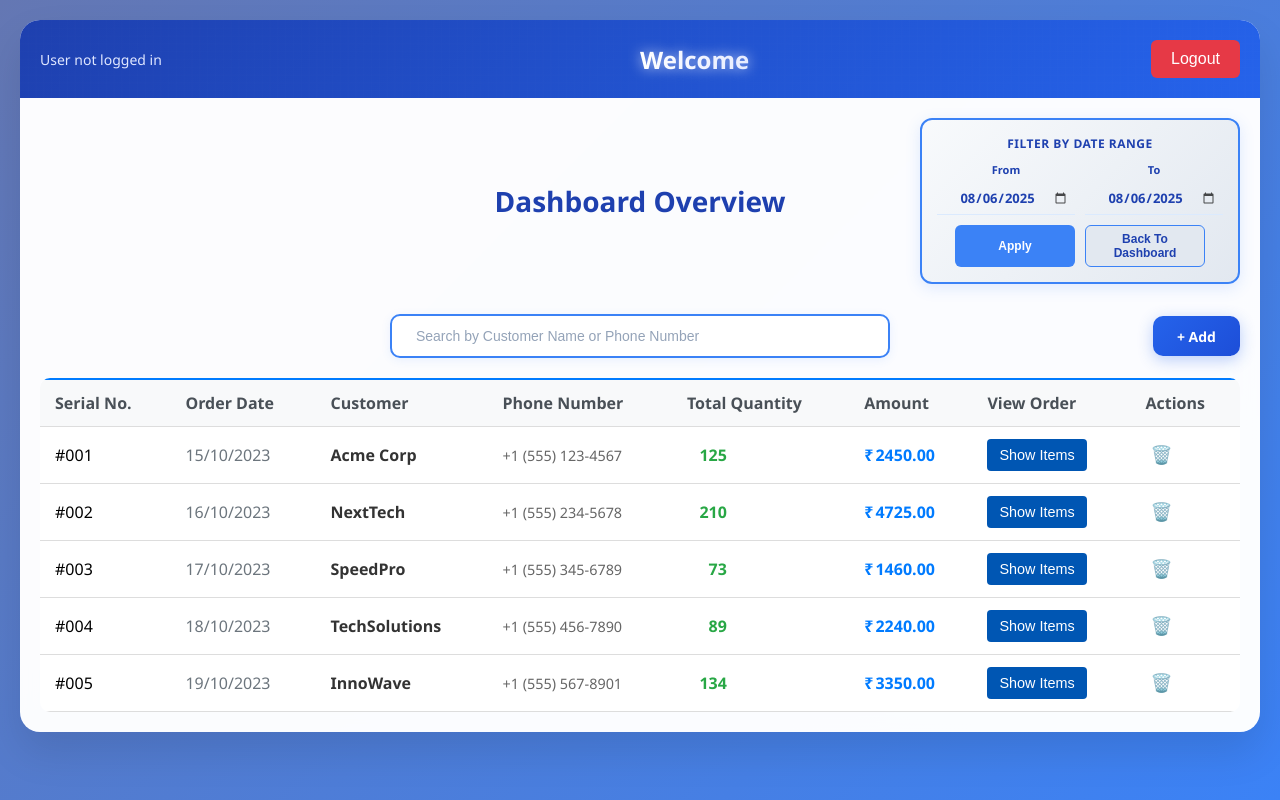
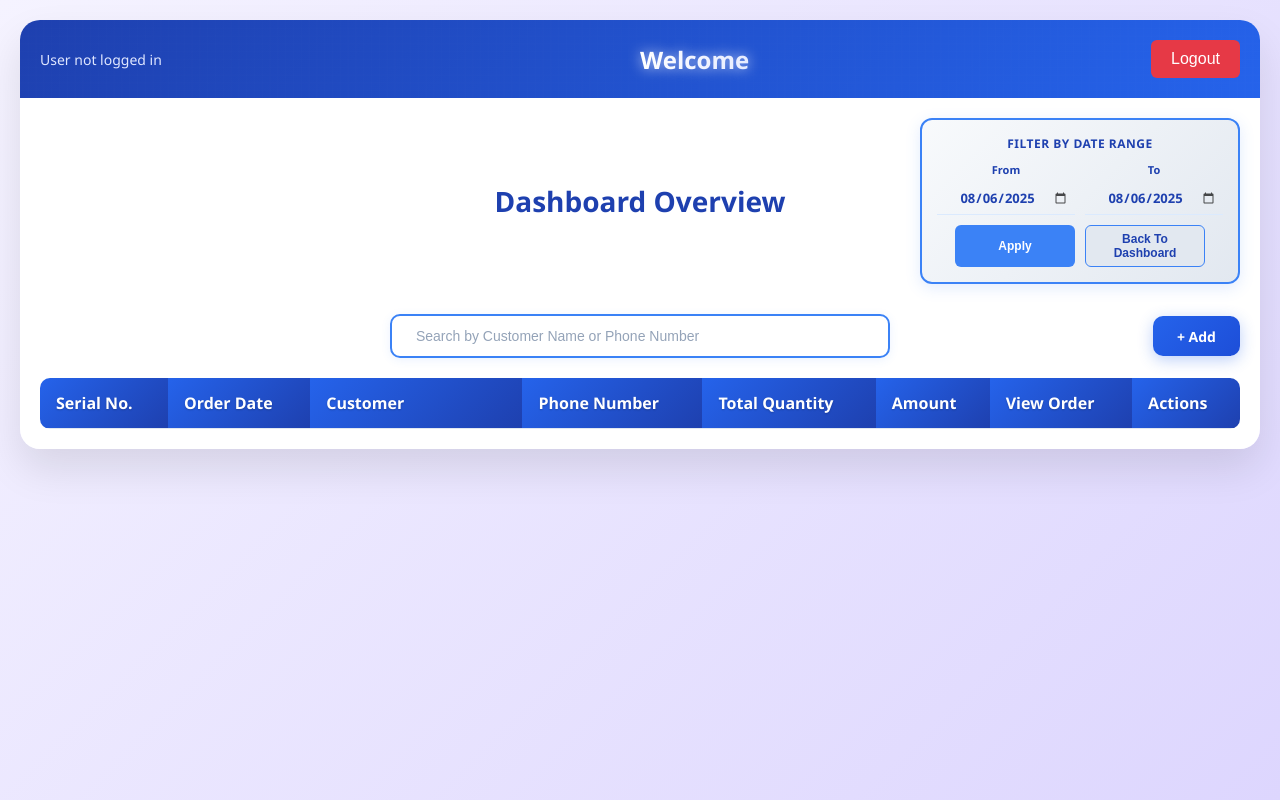
Before and after one commit to afsal-p-u/project1, a Django app: page /index/ in a window 1280 px wide. Run offline with Django 5.2, Linux system fonts and the light colour scheme; lists and menus that the app fills with data are empty.

Commit message:
update 06/08/25

```diff
--- a/syncdata/templates/index.html
+++ b/syncdata/templates/index.html
@@ -13,7 +13,7 @@
 
         body {
             font-family: 'Segoe UI', Tahoma, Geneva, Verdana, sans-serif;
-            background: linear-gradient(135deg, #6477b3 0%, #3b82f6 100%);
+    background: linear-gradient(135deg, #f5f3ff 0%, #ddd6fe 100%);
             min-height: 100vh;
             padding: 20px;
             -webkit-tap-highlight-color: transparent;
@@ -327,20 +327,25 @@
         }
 
             th, td {
-            padding: 12px 15px;
+            padding: 14px 16px;
             text-align: left;
-            border-bottom: 1px solid #ddd;
-        }
-
+            border-bottom: 1px solid #e2e8f0;
+            transition: all 0.2s ease;
+        }
         th {
-            background-color: #f8f9fa;
-            font-weight: bold;
-            color: #495057;
-            border-top: 2px solid #007bff;
-        }
-
+            background: linear-gradient(135deg, #2563eb 0%, #1e40af 100%);
+            color: white;
+            font-weight: 600;
+            border-top: none;
+            position: sticky;
+            top: 0;
+            text-shadow: 0 1px 2px rgba(0,0,0,0.2);
+        }
         tr:hover {
-            background-color: #f8f9fa;
+            background-color: rgba(37, 99, 235, 0.05);
+            transform: translateY(-1px);
+            box-shadow: 0 4px 8px rgba(0,0,0,0.05);
+            transition: all 0.2s ease;
         }
 
         .customer-name {
@@ -487,14 +492,12 @@
             background: rgba(239, 68, 68, 0.1);
             transform: rotate(90deg) scale(1.1);
         }
-
 .modal-header {
-            background: linear-gradient(135deg, #3b82f6 0%, #1e40af 100%);
-            color: white;
+    background:#4682b4; /* Your chosen base color */
     padding: 25px 30px;
-            border-radius: 20px 20px 0 0;
-            position: relative;
-            overflow: hidden;
+    border-radius: 16px 16px 0 0;
+    color: #4c1d95; /* Deep purple text for contrast */
+    border-bottom: 1px solid #c4b5fd; /* Slightly darker lavender border */
 }
 
         .modal-header::before {
@@ -1150,6 +1153,20 @@
             margin-right: 2px;
         }
         /*  */
+        /* Add this to your existing CSS */
+        #orderTable th:nth-child(3),
+        #orderTable td:nth-child(3) {
+            text-align: left;
+            min-width: 180px; /* Adjust as needed */
+        }
+
+        .customer-name {
+            white-space: nowrap;
+            overflow: hidden;
+            text-overflow: ellipsis;
+            max-width: 180px; /* Should match min-width above */
+            display: inline-block;
+        }
 
 
     </style>
@@ -1219,7 +1236,7 @@
                         </tr>
                     </thead>
                     <tbody id="orderTableBody">
-                        <!-- Data will be populated by JavaScript -->
+                        <!-- Populated dynamically -->
                     </tbody>
                 </table>
             </div>
@@ -1316,38 +1333,39 @@
     </div>
 
     <script>
+        /* ========= utility ========= */
         function formatPrice(price) {
             const num = typeof price === 'string' ? parseFloat(price) : price;
-            return num.toFixed(2); // Always show 2 decimal places
-        }
-
+            return num.toFixed(2);
+        }
+
+        /* ========= live order list per customer ========= */
+        function getCustomerOrders() {
+            return JSON.parse(localStorage.getItem('orders_all') || '[]');
+        }
+        let orderData = getCustomerOrders();
+
+        /* ========= logout ========= */
+        const logoutButton = document.getElementById("logout-btn");
+        logoutButton.addEventListener("click", () => {
+            if (confirm("Are you sure you want to logout?")) {
+                localStorage.removeItem("access_token");
+                localStorage.removeItem("user_id");
+                localStorage.removeItem("client_id");
+                window.location.href = "/login";
+            }
+        });
+
+        const userInfoText = document.getElementById('userInfoText');
         const userId = localStorage.getItem('user_id');
         const clientId = localStorage.getItem('client_id');
-        let currentOrderId = null;
-        let currentOrderDetails = null;
-        let currentOrder = null;
-
-        const logoutButton = document.getElementById("logout-btn");
-        logoutButton.addEventListener("click", () => {
-            const confirmed = confirm("Are you sure you want to logout?");
-
-            if (confirmed) {
-                localStorage.removeItem("access_token")
-                localStorage.removeItem("user_id")
-                localStorage.removeItem("client_id");
-
-                window.location.href = "/login"
-            }
-        })
-
-        const userInfoText = document.getElementById('userInfoText');
-
         if (userId && clientId) {
-            userInfoText.textContent = `ID: ${clientId} | USERID: ${userId}`
+            userInfoText.textContent = `ID: ${clientId} | USERID: ${userId}`;
         } else {
             userInfoText.textContent = "User not logged in";
         }
 
+        /* ========= date helpers ========= */
         function updateCurrentDate() {
             const now = new Date();
             const todayISO = now.toISOString().split('T')[0];
@@ -1355,61 +1373,7 @@
             document.getElementById('toDate').value = todayISO;
         }
 
-        const orderData = [
-            {
-                id: 1,
-                serialNo: "#001",
-                customer: "Acme Corp",
-                phone: "+1 (555) 123-4567",
-                quantity: 125,
-                amount: 2450.00,
-                orderDate: "15/10/2023"
-            },
-            {
-                id: 2,
-                serialNo: "#002",
-                customer: "NextTech",
-                phone: "+1 (555) 234-5678",
-                quantity: 210,
-                amount: 4725.00,
-                orderDate: "16/10/2023"
-            },
-            {
-                id: 3,
-                serialNo: "#003",
-                customer: "SpeedPro",
-                phone: "+1 (555) 345-6789",
-                quantity: 73,
-                amount: 1460.00,
-                orderDate: "17/10/2023"
-            },
-            {
-                id: 4,
-                serialNo: "#004",
-                customer: "TechSolutions",
-                phone: "+1 (555) 456-7890",
-                quantity: 89,
-                amount: 2240.00,
-                orderDate: "18/10/2023"
-            },
-            {
-                id: 5,
-                serialNo: "#005",
-                customer: "InnoWave",
-                phone: "+1 (555) 567-8901",
-                quantity: 134,
-                amount: 3350.00,
-                orderDate: "19/10/2023"
-            }
-        ];
-
-        const modalItems = [
-            { id: 1, name: 'Burger Deluxe', price: 12.00, quantity: 2, total: 24.00 },
-            { id: 2, name: 'French Fries', price: 4.00, quantity: 2, total: 8.00 },
-            { id: 3, name: 'Coke', price: 2.90, quantity: 9, total: 26.10 },
-            { id: 4, name: 'Ice Cream', price: 3.00, quantity: 1, total: 3.00 }
-        ];
-
+        /* ========= populate table ========= */
         function populateTable() {
             const tableBody = document.getElementById('orderTableBody');
             tableBody.innerHTML = '';
@@ -1417,12 +1381,8 @@
             orderData.forEach((order, index) => {
                 const row = document.createElement('tr');
                 row.setAttribute('data-id', order.id);
-
                 const dateParts = order.orderDate.split('/');
-                const isoDate = `${dateParts[2]}-${dateParts[1]}-${dateParts[0]}`;
-                row.setAttribute('data-date', isoDate);
-
-               const formattedAmount = formatPrice(order.amount);
+                row.setAttribute('data-date', `${dateParts[2]}-${dateParts[1]}-${dateParts[0]}`);
 
                 row.innerHTML = `
                     <td>${order.serialNo}</td>
@@ -1437,11 +1397,9 @@
                             <span class="unit-label"></span>
                         </div>
                     </td>
-
-                  <td><span class="amount rupee">${formattedAmount}</span></td>
-
+                    <td><span class="amount rupee">${formatPrice(order.amount)}</span></td>
                     <td>
-                        <button class="view-order-btn" onclick="viewOrder(${order.id})">
+                        <button class="view-order-btn" onclick="viewOrder(${index})">
                             Show Items
                         </button>
                     </td>
@@ -1455,7 +1413,7 @@
             });
         }
 
-
+        /* ========= search ========= */
         function setupSearch() {
             document.getElementById('searchInput').addEventListener('input', function () {
                 const filter = this.value.toLowerCase();
@@ -1471,6 +1429,7 @@
             });
         }
 
+        /* ========= date filter ========= */
         function applyDateRangeFilter() {
             const fromDate = document.getElementById('fromDate').value;
             const toDate = document.getElementById('toDate').value;
@@ -1496,9 +1455,7 @@
         function clearDateRangeFilter() {
             document.getElementById('fromDate').value = '';
             document.getElementById('toDate').value = '';
-
             updateCurrentDate();
-
             const rows = document.querySelectorAll('#orderTableBody tr');
             rows.forEach(row => {
                 row.style.display = '';
@@ -1522,55 +1479,50 @@
             });
         }
 
+        /* ========= delete order ========= */
     function deleteEntry(id) {
-            if (confirm(`Are you sure you want to delete entry #${id}?`)) {
-                const row = document.querySelector(`tr[data-id="${id}"]`);
-                row.remove();
-
-                const orderIndex = orderData.findIndex(order => order.id === id);
-                if (orderIndex !== -1) {
-                    orderData.splice(orderIndex, 1);
-                }
-
-                const tableBody = document.getElementById('orderTableBody');
-                const rows = tableBody.querySelectorAll('tr');
-                rows.forEach((row, index) => {
-                    const serialNo = `#${String(index + 1).padStart(3, '0')}`;
-                    row.cells[0].textContent = serialNo;
-                });
-            }
-        }
-
-        function viewOrder(orderId) {
-            const modal = document.getElementById('orderHistoryModal');
-            const order = orderData.find(o => o.id === orderId);
-
+    if (confirm(`Are you sure you want to delete order #${id}?`)) {
+        // 1. read the global list
+        let orders = JSON.parse(localStorage.getItem('orders_all') || '[]');
+        // 2. remove the order
+        orders = orders.filter(o => o.id !== id);
+        // 3. write back
+        localStorage.setItem('orders_all', JSON.stringify(orders));
+        // 4. refresh screen
+        orderData = orders;
+        populateTable();
+    }
+}
+
+        /* ========= view order modal ========= */
+        function viewOrder(orderIndex) {
+            const order = orderData[orderIndex];
             if (!order) return;
 
-            currentOrderId = orderId;
-            currentOrder   = order;
             currentOrderDetails = {
-                orderId: `ORD-${new Date().getFullYear()}-${String(orderId).padStart(3, '0')}`,
+                orderId: order.serialNo,
                 orderDate: order.orderDate,
                 customerName: order.customer,
-                place: "Main Branch",
-                createdBy: "Admin User",
+                place: '-',
+                createdBy: 'System',
                 createdOn: `${order.orderDate} ${new Date().getHours()}:${String(new Date().getMinutes()).padStart(2, '0')}`,
-                items: JSON.parse(JSON.stringify(modalItems)) // Deep copy
+                items: order.items
             };
 
-            document.getElementById('modalOrderId').textContent = currentOrderDetails.orderId;
+            /* header */
+            document.getElementById('modalOrderId').textContent   = currentOrderDetails.orderId;
             document.getElementById('modalOrderDate').textContent = currentOrderDetails.orderDate;
             document.getElementById('modalCustomerName').textContent = currentOrderDetails.customerName;
-            document.getElementById('modalPlace').textContent = currentOrderDetails.place;
+            document.getElementById('modalPlace').textContent  = currentOrderDetails.place;
             document.getElementById('modalCreatedBy').textContent = currentOrderDetails.createdBy;
             document.getElementById('modalCreatedOn').textContent = currentOrderDetails.createdOn;
 
+            /* totals */
             updateOrderTotals();
 
+            /* items */
             const itemsList = document.getElementById('modalOrderItemsList');
             itemsList.innerHTML = '';
-
             currentOrderDetails.items.forEach((item, index) => {
                 const row = document.createElement('tr');
                 row.setAttribute('data-item-id', item.id);
@@ -1593,12 +1545,12 @@
                 itemsList.appendChild(row);
             });
 
-            modal.style.display = 'block';
-        }
-
+            document.getElementById('orderHistoryModal').style.display = 'block';
+        }
+
+        /* ========= modal totals & actions ========= */
         function updateOrderTotals() {
             if (!currentOrderDetails) return;
-
             const itemTotal = currentOrderDetails.items.length;
             const itemCount = currentOrderDetails.items.reduce((sum, item) => sum + item.quantity, 0);
             const billTotal = currentOrderDetails.items.reduce((sum, item) => sum + item.total, 0);
@@ -1610,142 +1562,93 @@
         }
 
         function deleteOrderItem(itemIndex) {
-            if (currentOrderDetails && confirm('Are you sure you want to delete this item?')) {
+            if (!currentOrderDetails || !confirm('Are you sure you want to delete this item?')) return;
             currentOrderDetails.items.splice(itemIndex, 1);
-
-                const itemsList = document.getElementById('modalOrderItemsList');
-                itemsList.innerHTML = '';
-
-                currentOrderDetails.items.forEach((item, index) => {
-                    const row = document.createElement('tr');
-                    row.setAttribute('data-item-id', item.id);
-                    row.innerHTML = `
-                        <td class="text-center">${index + 1}</td>
-                        <td>${item.name}</td>
-                        <td class="text-right rupee">${formatPrice(item.price)}</td>
-                        <td class="text-center">
-                            <div class="quantity-control">
-                                <button class="quantity-btn" onclick="decreaseQuantity(${index})" ${item.quantity <= 1 ? 'disabled' : ''}>-</button>
-                                <span class="quantity-value">${item.quantity}</span>
-                                <button class="quantity-btn" onclick="increaseQuantity(${index})">+</button>
-                            </div>
-                        </td>
-                        <td class="text-right rupee">${formatPrice(item.total)}</td>
-                        <td class="text-right">
-                            <button class="action-btn delete-btn" onclick="deleteOrderItem(${index})" title="Delete Item">🗑️</button>
-                        </td>
-                    `;
-                    itemsList.appendChild(row);
-                });
-
             updateOrderTotals();
-            }
-        }
-
-        function updateOrder() {
-            if (!currentOrder || !currentOrderDetails) return;
-
-            const newQuantity = currentOrderDetails.items.reduce((sum, i) => sum + i.quantity, 0);
-            const newAmount   = currentOrderDetails.items.reduce((sum, i) => sum + i.total, 0);
-
-            currentOrder.quantity = newQuantity;
-            currentOrder.amount   = newAmount;
-
-            const row = document.querySelector(`tr[data-id="${currentOrderId}"]`);
-            if (row) {
-                row.querySelector('.quantity').textContent = newQuantity;
-                row.querySelector('.amount').textContent   = formatPrice(newAmount);
-                row.querySelector('.amount').className = 'amount rupee';
-            }
-
-            alert('Order updated successfully!');
-            closeModal();
+            viewOrder(orderData.findIndex(o => o.serialNo === currentOrderDetails.orderId));
         }
 
         function increaseQuantity(itemIndex) {
-            if (!currentOrderDetails || itemIndex >= currentOrderDetails.items.length) return;
-
+            if (!currentOrderDetails) return;
             const item = currentOrderDetails.items[itemIndex];
             item.quantity += 1;
             item.total = item.price * item.quantity;
-
-            const quantityElement = document.querySelectorAll('.quantity-value')[itemIndex];
-            quantityElement.textContent = item.quantity;
-
-            const totalElement = document.querySelectorAll('.order-items-table tr')[itemIndex + 1].querySelector('td:nth-child(5)');
-            totalElement.innerHTML = `<span class="rupee">${formatPrice(item.total)}</span>`;
-
-            document.querySelectorAll('.quantity-btn')[itemIndex * 2].disabled = item.quantity <= 1;
-
             updateOrderTotals();
+            viewOrder(orderData.findIndex(o => o.serialNo === currentOrderDetails.orderId));
         }
 
         function decreaseQuantity(itemIndex) {
-            if (!currentOrderDetails || itemIndex >= currentOrderDetails.items.length) return;
-
+            if (!currentOrderDetails) return;
             const item = currentOrderDetails.items[itemIndex];
             if (item.quantity > 1) {
                 item.quantity -= 1;
                 item.total = item.price * item.quantity;
-
-                const quantityElement = document.querySelectorAll('.quantity-value')[itemIndex];
-                quantityElement.textContent = item.quantity;
-
-                const totalElement = document.querySelectorAll('.order-items-table tr')[itemIndex + 1].querySelector('td:nth-child(5)');
-                totalElement.innerHTML = `<span class="rupee">${formatPrice(item.total)}</span>`;
-
-                document.querySelectorAll('.quantity-btn')[itemIndex * 2].disabled = item.quantity <= 1;
-
                 updateOrderTotals();
-            }
+                viewOrder(orderData.findIndex(o => o.serialNo === currentOrderDetails.orderId));
+            }
+        }
+        /* =========  SAVE MODAL CHANGES ========= */
+function saveUpdatedOrder() {
+    const orderIndex = orderData.findIndex(o => o.serialNo === currentOrderDetails.orderId);
+    if (orderIndex === -1) return;
+
+    const newQuantity = currentOrderDetails.items.reduce((sum, i) => sum + i.quantity, 0);
+    const newAmount   = currentOrderDetails.items.reduce((sum, i) => sum + i.total, 0);
+
+    /* 1. update global list */
+    orderData[orderIndex] = {
+        ...orderData[orderIndex],
+        items   : [...currentOrderDetails.items],
+        quantity: newQuantity,
+        amount  : newAmount
+    };
+    localStorage.setItem('orders_all', JSON.stringify(orderData));
+    localStorage.setItem(
+    'cartData',
+    JSON.stringify({
+        [currentOrderDetails.customerName]: currentOrderDetails.items.reduce((acc, item) => {
+            acc[item.id] = item.quantity;   // id == product code
+            return acc;
+        }, {})
+    })
+);
+
+    /* 2. redraw table */
+    populateTable();
+
+    /* 3. close modal */
+    closeModal();
+    alert('Order updated successfully!');
 }
 
         function closeModal() {
             document.getElementById('orderHistoryModal').style.display = 'none';
-            currentOrderId = null;
-            currentOrderDetails = null;
-        }
-
+        }
+
+        /* ========= init ========= */
         document.addEventListener('DOMContentLoaded', function () {
             updateCurrentDate();
+            orderData = getCustomerOrders();
             populateTable();
             setupSearch();
             setInterval(updateCurrentDate, 60000);
 
+            /* refresh on tab focus */
+            window.addEventListener('focus', () => {
+                orderData = getCustomerOrders();
+                populateTable();
+            });
+
+            /* modal close handlers */
             const modal = document.getElementById('orderHistoryModal');
             const closeBtn = document.querySelector('.close-modal');
-
-            if (closeBtn) {
-                closeBtn.onclick = function() {
-                    modal.style.display = 'none';
-                }
-            }
-
-            window.onclick = function(event) {
-                if (event.target == modal) {
-                    modal.style.display = 'none';
-                }
-            }
-
-            document.addEventListener('keydown', function(event) {
-                if (event.key === 'Escape') {
-                    closeModal();
-                }
+            if (closeBtn) closeBtn.onclick = closeModal;
+            window.onclick = e => { if (e.target === modal) closeModal(); };
+            document.addEventListener('keydown', e => { if (e.key === 'Escape') closeModal(); });
+
+            document.getElementById('updateOrderBtn').addEventListener('click', () => {
+                saveUpdatedOrder();
             });
-
-            document.getElementById('updateOrderBtn').addEventListener('click', updateOrder);
-
-            // Mobile layout handler
-            function handleMobileLayout() {
-                if (window.innerWidth <= 767) {
-                    document.body.classList.add('mobile-view');
-                } else {
-                    document.body.classList.remove('mobile-view');
-                }
-            }
-
-            window.addEventListener('load', handleMobileLayout);
-            window.addEventListener('resize', handleMobileLayout);
         });
     </script>
 </body>
--- a/syncdata/templates/order.html
+++ b/syncdata/templates/order.html
@@ -729,7 +729,7 @@
                     <div class="product-name">${escapeHtml(product.name || '')}</div>
                     <div class="product-description">${escapeHtml(description)}</div>
                     <div class="product-specs">Code: ${escapeHtml(product.code || '')}</div>
-                    <div class="product-price">₹${product.price ? product.price.toLocaleString() : product.mrp ? product.mrp.toLocaleString() : '0'}</div>
+                   <div class="product-price">₹${(product.batch?.salesprice ?? product.batch?.bmrp ?? 0).toLocaleString()}</div>
                     <div class="in-cart-quantity" id="in-cart-${product.code}"
                         style="${cartQuantities[product.code] > 0 ? '' : 'display: none;'}">
                         In cart: ${cartQuantities[product.code]}
```
Also changed, not shown: syncdata/templates/cart.html (+28 -13 lines). Lines whose indentation alone changed are shown as unchanged.
